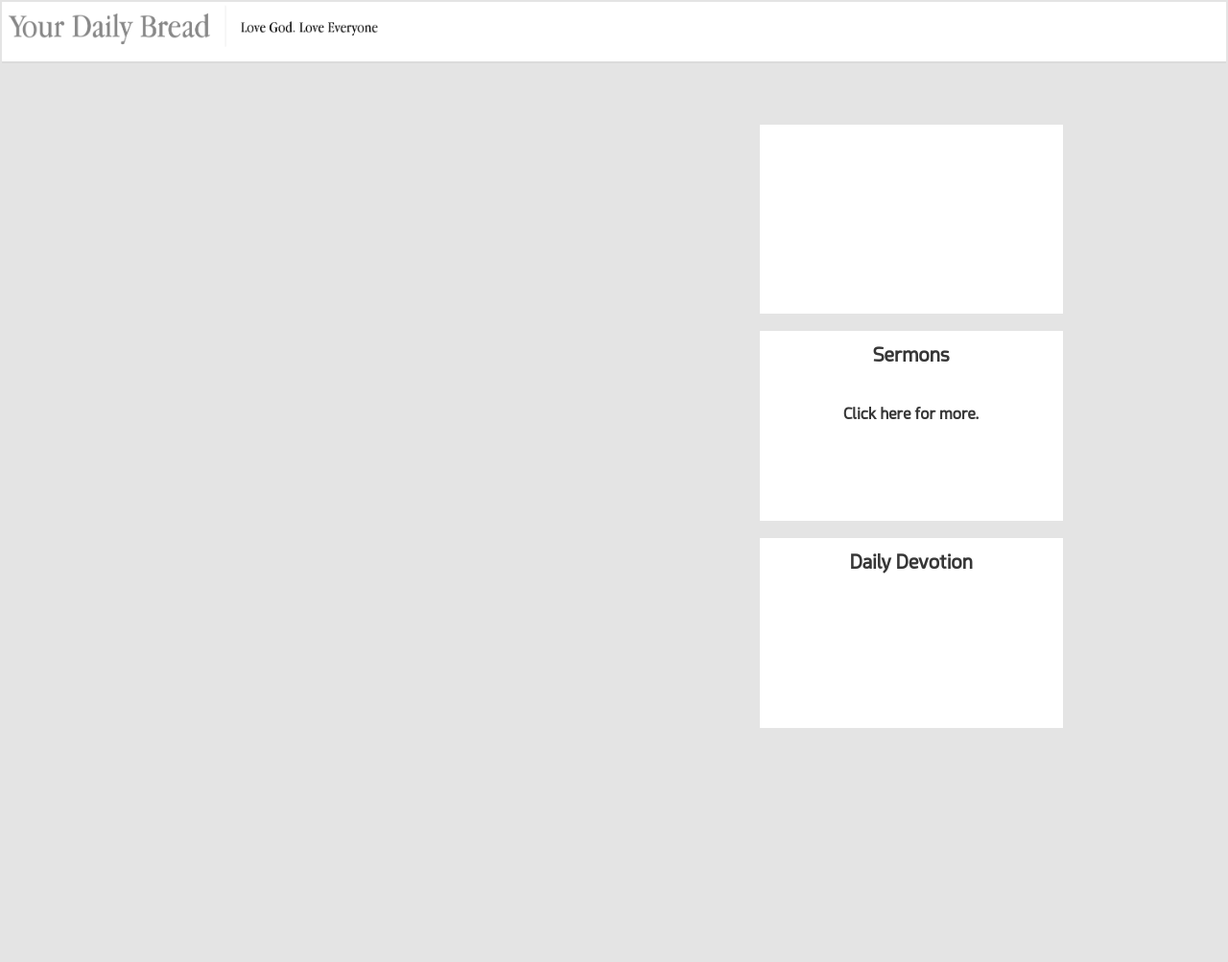
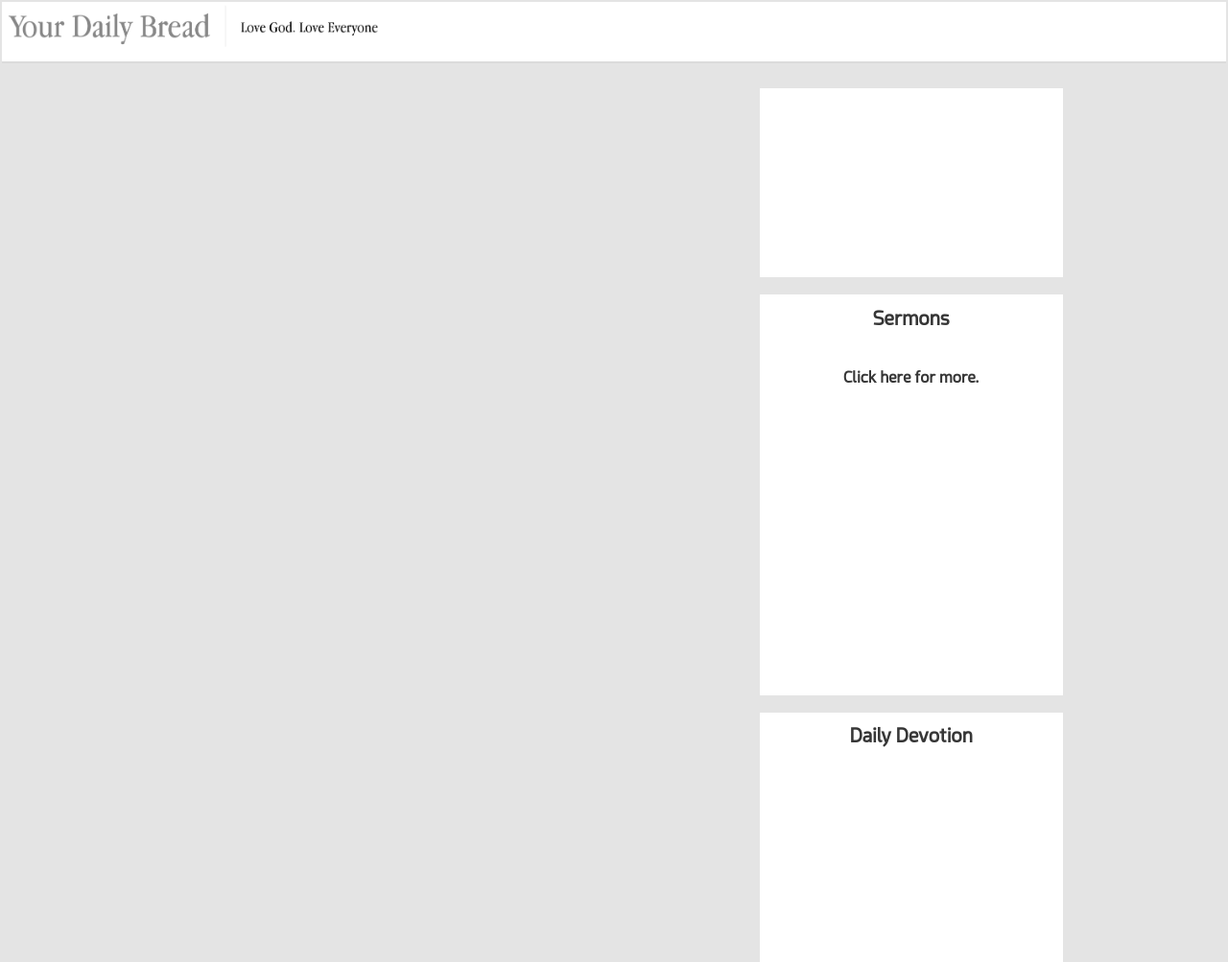
Before and after one commit to Yeshuya/panganiban-tan-midterm-exam, a PHP site: page / in a window 1280 px wide. Shown: the whole page at 96% size. Before the commit the page ends 759 px from the top, so only its background shows below. Run offline with PHP 8.4, Linux system fonts and the light colour scheme; data that the repository does not hold is empty.

Commit message:
Add files via upload

```diff
--- a/css/style.css
+++ b/css/style.css
@@ -25,7 +25,7 @@ a:hover {
     margin-left: -0.5%;
 }
 .middleLeftBox {
-    margin-top: 3.7%;
+    margin-top: 0.7%;
     color: rgb(54, 54, 54);
     width: 50%;
     height: 100%;
@@ -41,7 +41,7 @@ a:hover {
     color: rgb(54, 54, 54);
 }
 .middleRightBox {
-    margin-top: 5%;
+    margin-top: 2%;
     margin-left: 1%;
     color: rgb(54, 54, 54);
     width: 25%;
@@ -62,7 +62,7 @@ a:hover {
     text-align: center;
     vertical-align: middle;
     padding: 4%;
-    height: 22%;
+    height: 50%;
     background-color: #fff;
     color: rgb(54, 54, 54);
 }
@@ -71,7 +71,7 @@ a:hover {
     text-align: center;
     vertical-align: middle;
     padding: 4%;
-    height: 22%;
+    height: 30%;
     background-color: #fff;
     color: rgb(54, 54, 54);
 }
```
